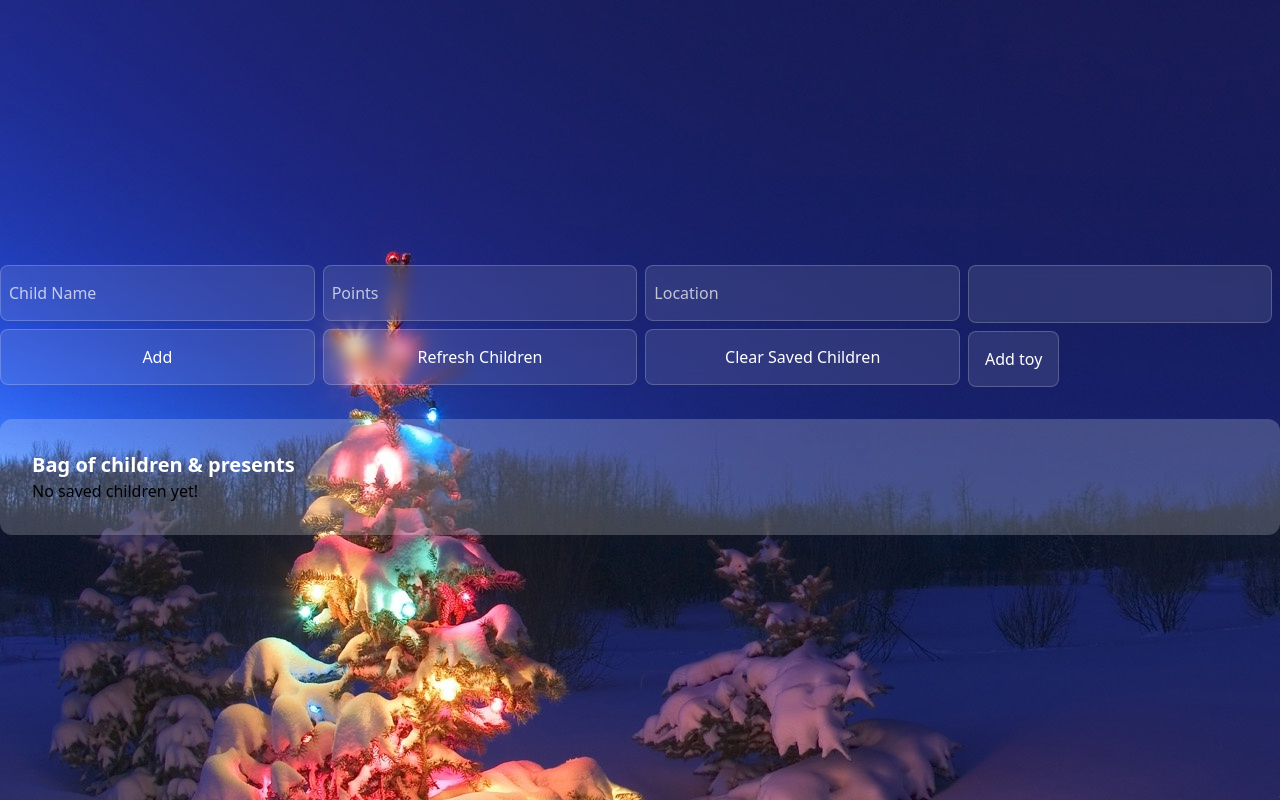
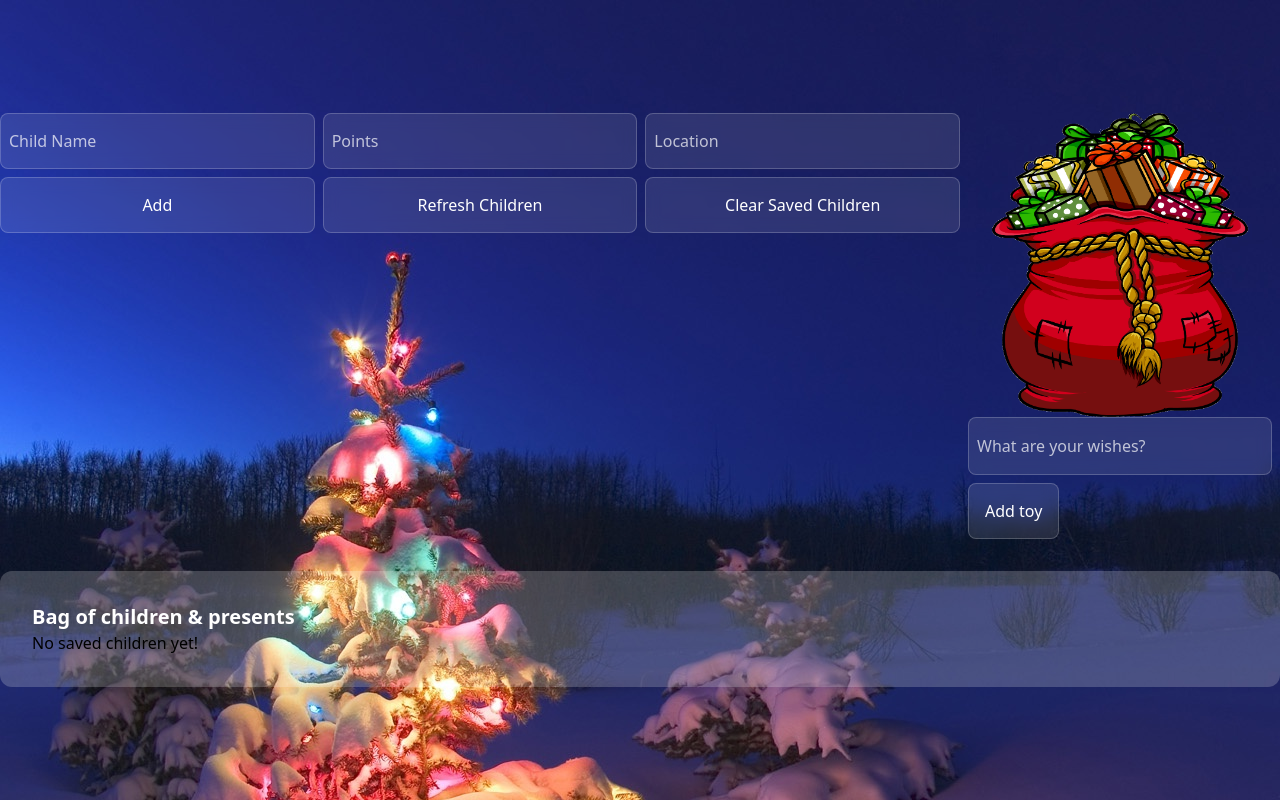
Before and after one commit to k4ruy/santa_management_system, a website: page index.html in a window 1280 px wide. Drawn offline with Linux system fonts and the light colour scheme; no server answers.

Commit message:
gifts bag added and placeholder.

```diff
--- a/index.html
+++ b/index.html
@@ -1,11 +1,13 @@
 <!DOCTYPE html>
 <html lang="en">
+
 <head>
     <meta charset="UTF-8" />
     <meta name="viewport" content="width=device-width, initial-scale=1.0" />
     <title>Santa Management System</title>
     <link rel="stylesheet" href="style.css" />
 </head>
+
 <body class="min-h-screen flex flex-col justify-center grow-0 text-black">
     <main class="container container-sm mx-auto flex flex-wrap my-20">
         <div id="kids" class="w-3/4">
@@ -21,13 +23,22 @@
 
             <div id="kids-output"></div>
         </div>
+        <div class="class=" w-1/4 px-2"></div>
+
         <div id="toys" class="w-1/4 px-2">
+            <div class="images-container flex gap-4">
+                <!-- <img src="img/christmas_tree-removebg-preview.png" alt="Christmas Tree" class="floating-logo"> -->
+                <img src="img/bagWithPresents.png" alt="giftbag" class="floating-logo">
+
+            </div>
             <div id="toyform" class="pb-4 flex gap-2 flex-wrap">
-                    <input class="text-input w-full" id="toyName">
+                <input class="text-input w-full" id="toyName" placeholder="What are your wishes?">
                 <button class="button px-4 h-14" id="btnAddToy">Add toy</button>
             </div>
             <div id="toylist" class="flex flex-col gap-2"></div>
         </div>
+
+
         <!-- Saved Posts Section -->
         <div class="saved-posts w-full bg-white/20 p-8 rounded-xl mt-4">
             <h2 class="text-xl text-white font-bold">Bag of children &amp; presents</h2>
@@ -37,4 +48,5 @@
 
     <script src="core.js"></script>
 </body>
+
 </html>
--- a/style-src.css
+++ b/style-src.css
@@ -4,6 +4,13 @@
 
 body {
   background-image: url("img/backg1.jpg");
+  margin: 0;
+  padding: 0;
+  height: 100%;
+  background-size: cover;
+  background-position: center;
+  background-attachment: fixed;
+  background-repeat: no-repeat;
 }
 
 .button {
@@ -31,3 +38,36 @@ body {
 .logoBag {
   width: 54px;
 }
+/* div#toys {
+  border: solid;
+} */
+
+.floating-logo {
+  position: relative;
+  animation:
+    float 3s ease-in-out infinite,
+    wobble 1.5s ease-in-out infinite;
+  width: 100px;
+}
+
+@keyframes float {
+  0%,
+  100% {
+    transform: translateY(0);
+  }
+  50% {
+    transform: translateY(-20px);
+  }
+}
+
+@keyframes wobble {
+  0%,
+  100% {
+    transform: translateX(0) rotate(0deg); /* Geen draaiing */
+  }
+  50% {
+    transform: translateX(10px) rotate(2deg); /* Beweeg iets naar rechts en kantel */
+  }
+}
+.santa-icon {
+}
```
Lines whose indentation alone changed are shown as unchanged.
